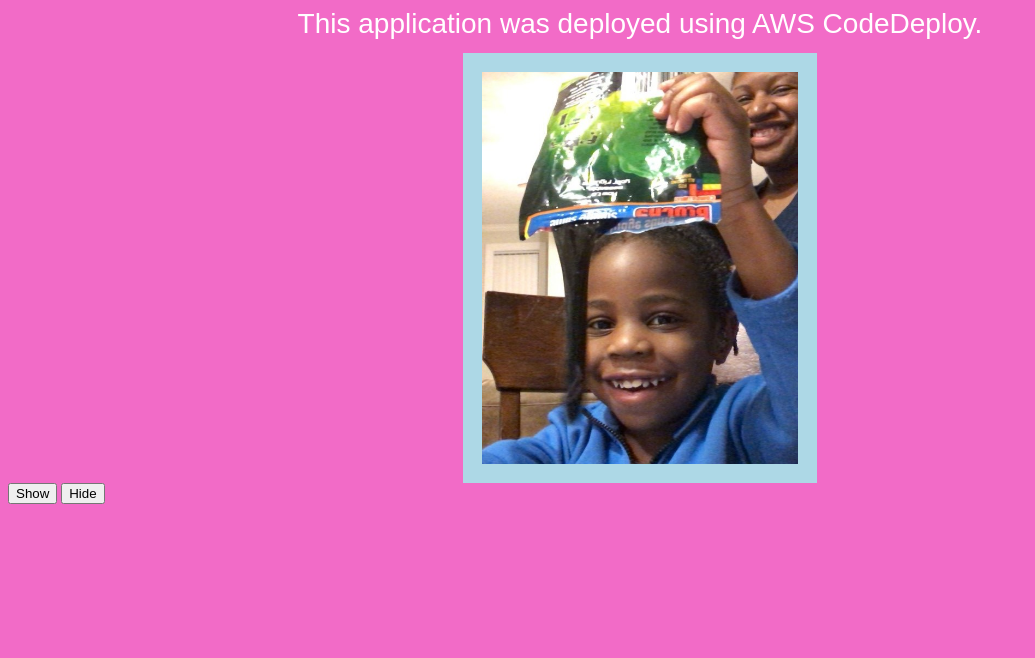
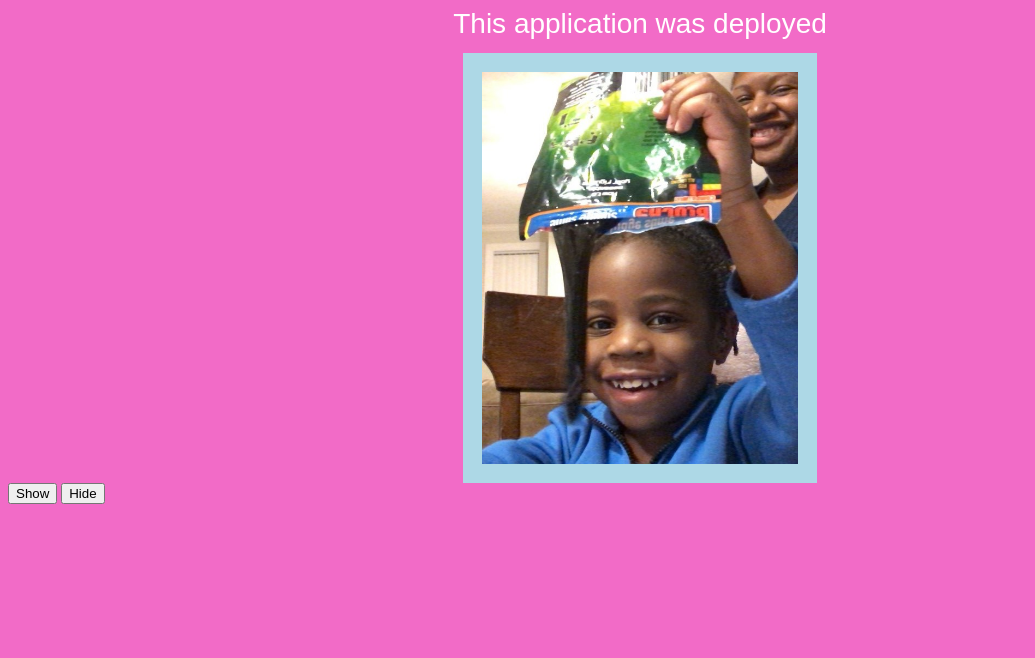
Before and after one commit to JazzmineWhite/sampleNode, a plain HTML site: page index.html in a window 1280 px wide. Shown: the part 142-800 px from the top of the page, without its empty margins (0-1035 px from the left). Drawn offline with nearby package versions, Linux system fonts and the light colour scheme.

Commit message:
changing

```diff
--- a/index.html
+++ b/index.html
@@ -64,7 +64,7 @@ $('#btn2').click(function(){
 <body>
   <div align="center">
     <h1>Yay It's Working</h1>
-    <h2>This application was deployed using AWS CodeDeploy.</h2>
+    <h2>This application was deployed</h2>
     <div class="parent">
     <img src="img1.jpg" id="left"alt="Show/Hide Image" />
       <!-- <img src="img2.jpg" id="right" alt="Show/Hide Image" /> -->
```
